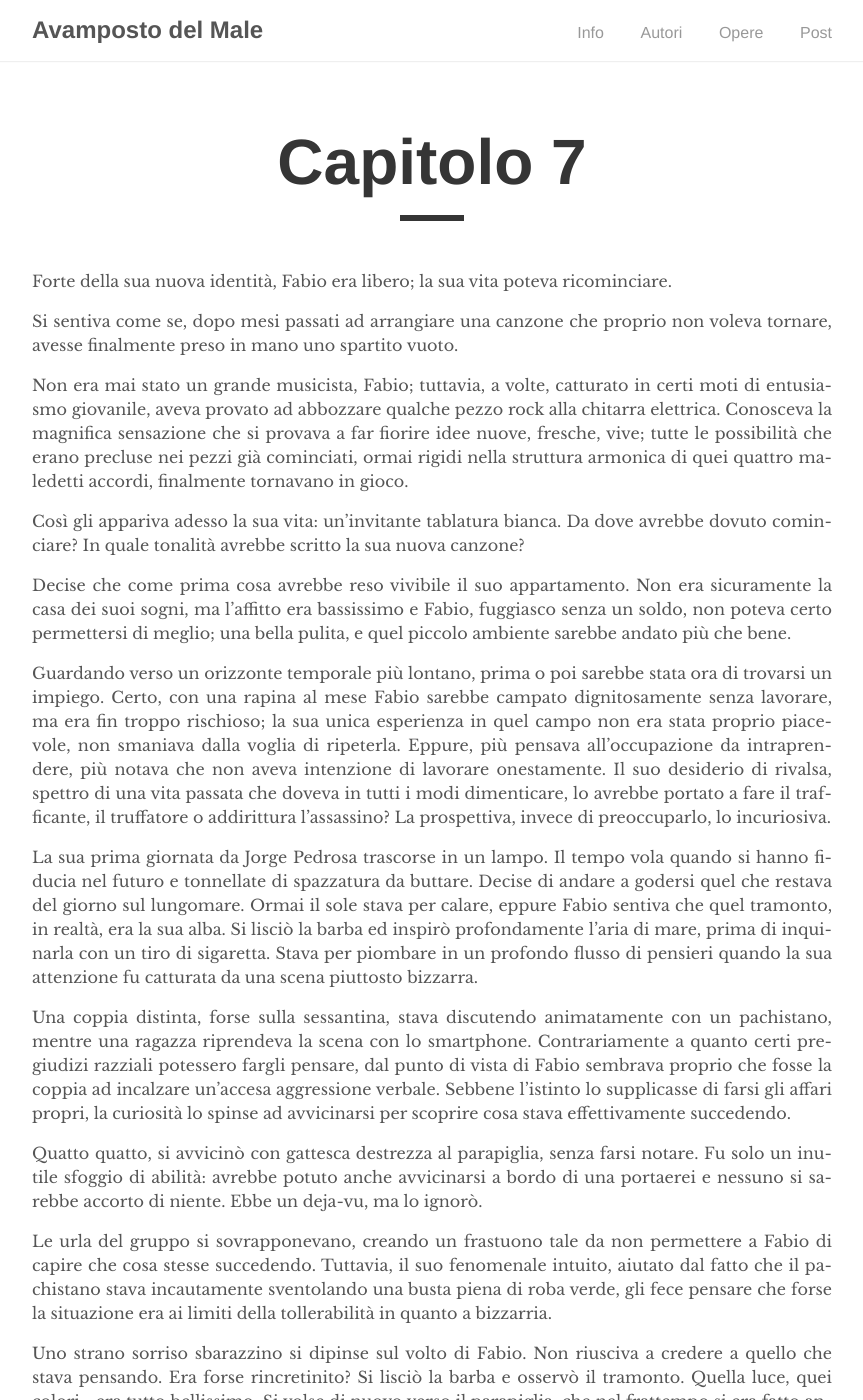
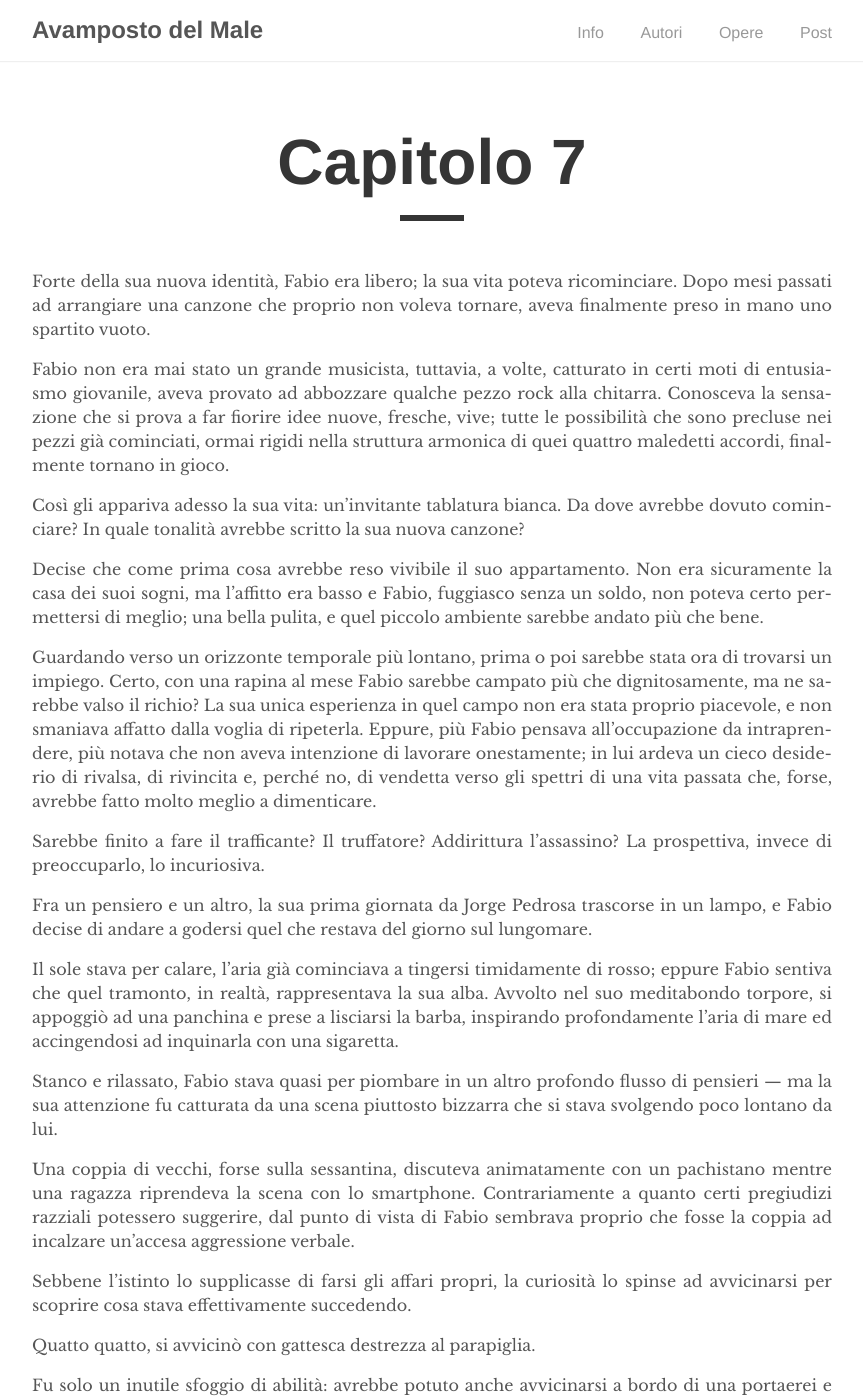
Before and after one commit to eviloutpost/eviloutpost.github.io, a Jekyll site: the page built from _works/sdp_ch/07.md, in a window 1280 px wide and 1400 px high. Shown: the whole window, without its empty margins (208-1071 px from the left). Built offline with Jekyll 4.4.1, drawn with Linux system fonts in a browser that asks for light colours; some of the changed text lies outside the part shown.

Commit message:
proceeded editing

```diff
--- a/_works/sdp_ch/07.md
+++ b/_works/sdp_ch/07.md
@@ -1,81 +1,54 @@
 ---
 layout: chapter
 title: "Capitolo 7"
-display: 3
+display: 1
 ---
 
-Forte della sua nuova identità, Fabio era libero; la sua vita poteva ricominciare.
+Forte della sua nuova identità, Fabio era libero; la sua vita poteva ricominciare. Dopo mesi passati ad arrangiare una canzone che proprio non voleva tornare, aveva finalmente preso in mano uno spartito vuoto.
 
-Si sentiva come se, dopo mesi passati ad arrangiare una canzone che proprio non voleva tornare, avesse finalmente preso in mano uno spartito vuoto.
-
-Non era mai stato un grande musicista, Fabio; tuttavia, a volte, catturato in certi moti di entusiasmo giovanile, aveva provato ad abbozzare qualche pezzo rock alla chitarra elettrica. Conosceva la  magnifica sensazione che si provava a far fiorire idee nuove, fresche, vive; tutte le possibilità che erano precluse nei pezzi già cominciati, ormai rigidi nella struttura armonica di quei quattro maledetti accordi, finalmente tornavano in gioco.
+Fabio non era mai stato un grande musicista, tuttavia, a volte, catturato in certi moti di entusiasmo giovanile, aveva provato ad abbozzare qualche pezzo rock alla chitarra. Conosceva la sensazione che si prova a far fiorire idee nuove, fresche, vive; tutte le possibilità che sono precluse nei pezzi già cominciati, ormai rigidi nella struttura armonica di quei quattro maledetti accordi, finalmente tornano in gioco.
 
 Così gli appariva adesso la sua vita: un'invitante tablatura bianca. Da dove avrebbe dovuto cominciare? In quale tonalità avrebbe scritto la sua nuova canzone?
 
-Decise che come prima cosa avrebbe reso vivibile il suo appartamento. Non era sicuramente la casa dei suoi sogni, ma l'affitto era bassissimo e Fabio, fuggiasco senza un soldo, non poteva certo permettersi di meglio; una bella pulita, e quel piccolo ambiente sarebbe andato più che bene.
+Decise che come prima cosa avrebbe reso vivibile il suo appartamento. Non era sicuramente la casa dei suoi sogni, ma l'affitto era basso e Fabio, fuggiasco senza un soldo, non poteva certo permettersi di meglio; una bella pulita, e quel piccolo ambiente sarebbe andato più che bene.
 
-Guardando verso un orizzonte temporale più lontano, prima o poi sarebbe stata ora di trovarsi un impiego. Certo, con una rapina al mese Fabio sarebbe campato dignitosamente senza lavorare, ma era fin troppo rischioso; la sua unica esperienza in quel campo non era stata proprio piacevole, non smaniava dalla voglia di ripeterla. Eppure, più pensava all'occupazione da intraprendere, più notava che non aveva intenzione di lavorare onestamente. Il suo desiderio di rivalsa, spettro di una vita passata che doveva in tutti i modi dimenticare, lo avrebbe portato a fare il trafficante, il truffatore o addirittura l'assassino? La prospettiva, invece di preoccuparlo, lo incuriosiva.
+Guardando verso un orizzonte temporale più lontano, prima o poi sarebbe stata ora di trovarsi un impiego. Certo, con una rapina al mese Fabio sarebbe campato più che dignitosamente, ma ne sarebbe valso il richio? La sua unica esperienza in quel campo non era stata proprio piacevole, e non smaniava affatto dalla voglia di ripeterla. Eppure, più Fabio pensava all'occupazione da intraprendere, più notava che non aveva intenzione di lavorare onestamente; in lui ardeva un cieco desiderio di rivalsa, di rivincita e, perché no, di vendetta verso gli spettri di una vita passata che, forse, avrebbe fatto molto meglio a dimenticare.
 
-La sua prima giornata da Jorge Pedrosa trascorse in un lampo. Il tempo
-vola quando si hanno fiducia nel futuro e tonnellate di spazzatura da
-buttare. Decise di andare a godersi quel che restava del giorno sul
-lungomare. Ormai il sole stava per calare, eppure Fabio sentiva che quel
-tramonto, in realtà, era la sua alba. Si lisciò la barba ed inspirò
-profondamente l'aria di mare, prima di inquinarla con un tiro di
-sigaretta. Stava per piombare in un profondo flusso di pensieri quando
-la sua attenzione fu catturata da una scena piuttosto bizzarra.
+Sarebbe finito a fare il trafficante? Il truffatore? Addirittura l'assassino? La prospettiva, invece di preoccuparlo, lo incuriosiva.
 
-Una coppia distinta, forse sulla sessantina, stava discutendo
-animatamente con un pachistano, mentre una ragazza riprendeva la scena
-con lo smartphone. Contrariamente a quanto certi pregiudizi razziali
-potessero fargli pensare, dal punto di vista di Fabio sembrava proprio
-che fosse la coppia ad incalzare un'accesa aggressione verbale. Sebbene
-l'istinto lo supplicasse di farsi gli affari propri, la curiosità lo
-spinse ad avvicinarsi per scoprire cosa stava effettivamente succedendo.
+Fra un pensiero e un altro, la sua prima giornata da Jorge Pedrosa trascorse in un lampo, e Fabio decise di andare a godersi quel che restava del giorno sul lungomare.
 
-Quatto quatto, si avvicinò con gattesca destrezza al parapiglia, senza
-farsi notare. Fu solo un inutile sfoggio di abilità: avrebbe potuto
-anche avvicinarsi a bordo di una portaerei e nessuno si sarebbe accorto
-di niente. Ebbe un deja-vu, ma lo ignorò.
+Il sole stava per calare, l'aria già cominciava a tingersi timidamente di rosso; eppure Fabio sentiva che quel tramonto, in realtà, rappresentava la sua alba. Avvolto nel suo meditabondo torpore, si appoggiò ad una panchina e prese a lisciarsi la barba, inspirando profondamente l'aria di mare ed accingendosi ad inquinarla con una sigaretta.
 
-Le urla del gruppo si sovrapponevano, creando un frastuono tale da non
-permettere a Fabio di capire che cosa stesse succedendo. Tuttavia, il
-suo fenomenale intuito, aiutato dal fatto che il pachistano stava
-incautamente sventolando una busta piena di roba verde, gli fece pensare
-che forse la situazione era ai limiti della tollerabilità in quanto a
-bizzarria.
+Stanco e rilassato, Fabio stava quasi per piombare in un altro profondo flusso di pensieri --- ma la sua attenzione fu catturata da una scena piuttosto bizzarra che si stava svolgendo poco lontano da lui.
 
-Uno strano sorriso sbarazzino si dipinse sul volto di Fabio. Non
-riusciva a credere a quello che stava pensando. Era forse rincretinito?
-Si lisciò la barba e osservò il tramonto. Quella luce, quei
-colori... era tutto bellissimo. Si volse di nuovo verso il parapiglia,
-che nel frattempo si era fatto ancora più intenso, e rise. Non sarebbe
-riuscito a trattenersi: si arrese al pensiero di fare una cosa stupida.
-Guardò intorno, giusto per scrupolo: non c'erano poliziotti o altre
-autorità a fare da deterrente alla sua smania di giocare. Buttò via la
-sigaretta e si avviò a passo svelto verso il gruppo, spaventato dalle
-conseguenze di quello che stava per fare, ma incapace di starsene nel
-suo.
+Una coppia di vecchi, forse sulla sessantina, discuteva animatamente con un pachistano mentre una ragazza riprendeva la scena con lo smartphone. Contrariamente a quanto certi pregiudizi razziali potessero suggerire, dal punto di vista di Fabio sembrava proprio che fosse la coppia ad incalzare un'accesa aggressione verbale.
 
-«Woh, woh, woh, stop that weed waving, man!» gridò al pachistano appena
-fu a portata di voce. «That is weed, isn't it?»
+Sebbene l'istinto lo supplicasse di farsi gli affari propri, la curiosità lo spinse ad avvicinarsi per scoprire cosa stava effettivamente succedendo.
 
-Il presunto spacciatore lo degnò di un solo sguardo, prima di riprendere
-a litigare con la coppia. Era il perfetto stereotipo dello spacciatore a
-Barcellona: tratti e carnagione dell'est Europa, pantaloni lunghi,
-infradito, volantini di nightclub nei taschini della camicia e lattine
-di birra appoggiate per terra vicino a lui.
+Quatto quatto, si avvicinò con gattesca destrezza al parapiglia.
 
-«Se no vuole tu va via! No urla, no arrabbia!» sbraitava quello, senza
-smettere di sventolare la busta con la droga.
+Fu solo un inutile sfoggio di abilità: avrebbe potuto anche avvicinarsi a bordo di una portaerei e nessuno si sarebbe accorto di niente. Ebbe un deja-vu, ma lo ignorò.
 
-«Ah ma siete italiani?» lo interruppe Fabio, sorpreso, rivolgendosi alla
-coppia. Davano proprio l'impressione di essere due vecchi rompipalle:
-palandrana per entrambi nonostante la piena estate, musi contriti dalla
-rabbia e qualche accenno di capelli bianchi.
+Le urla dei due vecchi si sovrapponevano agli sbraiti del pachistano, che a loro volta si mescolavano con la risata isterica della ragazza, creando una deliziosa cacofonia completamente imperscrutabile. Fabio, tuttavia, grazie al suo fenomenale intuito ---  e al pachistano, che stava incautamente sventolando una busta piena di roba verde --- comprese subito che stava assistendo a qualcosa di incredibile.
 
-«Impara a farti gli affari tuoi, giovane!» sbottò l'uomo, senza scollare
-gli occhi dallo spacciatore. «Che qui ci gira la feccia della società!».
+Uno strano sorriso sbarazzino si dipinse sul suo volto.
+
+Quasi non riusciva a credere a quello che stava pensando. Si lisciò la barba e osservò il sole, ormai sprofondato per metà nel mare catalano. Quella luce, quei colori... era tutto bellissimo. Si volse di nuovo verso il parapiglia, che nel frattempo si era fatto ancora più intenso...
+
+Fabio rise. Non sarebbe riuscito a trattenersi: si arrese al pensiero di fare una cosa estremamente stupida.
+
+Guardò intorno, giusto per scrupolo: non c'erano poliziotti o altre autorità a fare da deterrente alla sua smania di giocare. Buttò via la sigaretta e si avviò a passo svelto verso il gruppo, spaventato dalle conseguenze di quello che stava per fare, ma incapace di starsene nel suo.
+
+«*Whoa, whoa! stop that weed waving, man!*» gridò al pachistano appena lo ebbe a portata di voce. «*That is weed, isn't it?*»
+
+Il presunto spacciatore lo degnò di un solo sguardo, prima di riprendere a litigare con la coppia. Era il perfetto stereotipo dello spacciatore a Barcellona: tratti e carnagione dell'est Europa, pantaloni lunghi, infradito, volantini di nightclub nei taschini della camicia e lattine di birra appoggiate per terra vicino a lui.
+
+«Se no vuole tu va via! No urla, no incazza!» sbraitava quello, senza smettere di sventolare la busta con la droga.
+
+«Ah ma siete italiani?» lo interruppe Fabio, sorpreso, rivolgendosi alla coppia. Anche da vicino, davano proprio l'impressione di essere due vecchi rompipalle: palandrana per entrambi nonostante la piena estate, musi contriti dalla rabbia e qualche accenno di capelli bianchi.
+
+«Impara a farti gli affari tuoi, giovane!» sbottò l'uomo, senza scollare gli occhi dallo spacciatore. «Che qui ci gira la feccia della società!».
 
 «Spacciare in mezzo alla strada!» incalzò la donna, la voce traboccante
 di disprezzo. «Dovrebbe essere rinchiuso!» // rendere il tutto un po'
```
